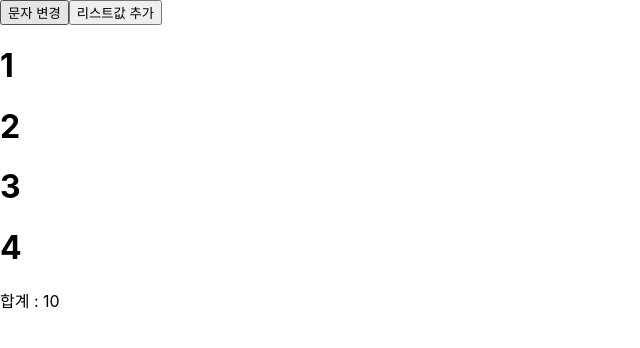
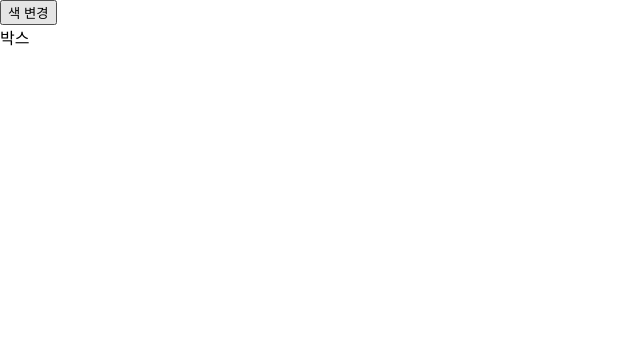
Before and after one commit to qlsdud0604/react-basic, a React (Create React App) app: page / in a window 1280 px wide. Shown: the top 348 px of the page, without its empty margins (0-640 px from the left). Built offline with nearby package versions, Linux system fonts and the light colour scheme.

Commit message:
useRef 학습

```diff
--- a/src/App.js
+++ b/src/App.js
@@ -1,46 +1,19 @@
-import { useState, useMemo } from 'react';
+import { useState, useMemo, useRef } from 'react';
 import './App.css';
 
 function App() {
-  const [list, setList] = useState([1, 2, 3, 4]);
-  const [string, setString] = useState('합계');
-
-  const getAddResult = () => {
-    let sum = 0;
-
-    list.forEach((i) => (sum += i));
-    console.log(sum);
-
-    return sum;
-  };
-
-  const addResult = useMemo(() => getAddResult(), [list]);
+  const myRef = useRef(null);
 
   return (
     <div>
       <button
         onClick={() => {
-          setString('안녕');
+          myRef.current.style.backgroundColor = 'red';
         }}
       >
-        문자 변경
+        색 변경
       </button>
-
-      <button
-        onClick={() => {
-          setList([...list, 10]);
-        }}
-      >
-        리스트값 추가
-      </button>
-      <div>
-        {list.map((item) => (
-          <h1>{item}</h1>
-        ))}
-      </div>
-      <div>
-        {string} : {addResult}
-      </div>
+      <div ref={myRef}>박스</div>
     </div>
   );
 }
```
